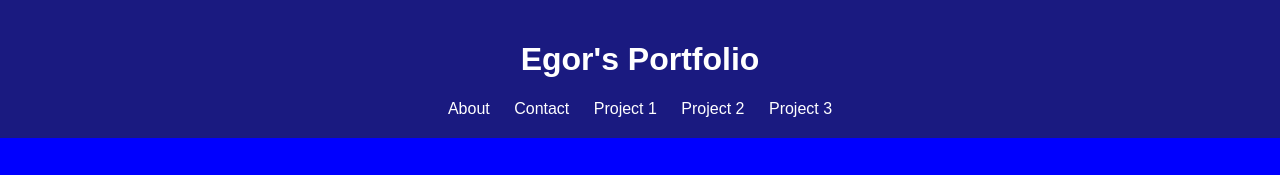
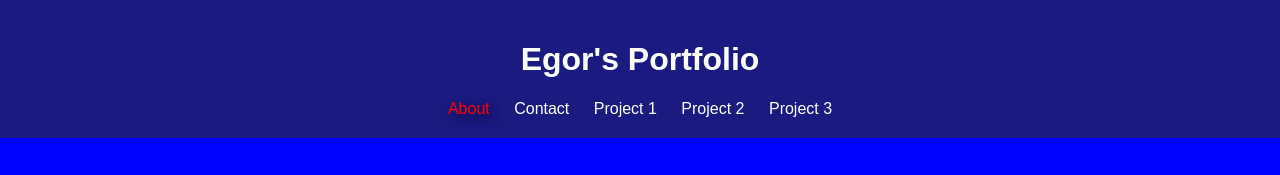
Before and after one commit to EgorDorodnyi/Y11-Portfolio-Egor, a plain HTML site: page project3.html in a window 1280 px wide. In both pictures the pointer is over the link "About". Shown: the top 175 px of the page. Drawn offline with Linux system fonts and the light colour scheme.

Commit message:
refinment

```diff
--- a/Contact.css
+++ b/Contact.css
@@ -15,6 +15,13 @@ body {
     text-decoration: none;
     color: white;
   }
+
+
+    nav a:hover {
+        color: red;
+        text-shadow: 4px 4px 12px rgba(0, 0, 0, 0.7);
+    }
+
   main {
     padding: 20px;
   }
--- a/Projects.css
+++ b/Projects.css
@@ -14,7 +14,14 @@ body {
     margin: 0 10px;
     text-decoration: none;
     color: white;
+
   }
+
+  nav a:hover {
+    color: red;
+    text-shadow: 4px 4px 12px rgba(0, 0, 0, 0.7);
+    }
+
   main {
     padding: 20px;
   }
--- a/project3.html
+++ b/project3.html
@@ -10,7 +10,7 @@
   <header>
     <h1>Egor's Portfolio</h1>
     <nav>
-      <a href="index.html">About</a>
+      <a href="index.html" class="">About</a>
       <a href="contact.html">Contact</a>
       <a href="project1.html">Project 1</a>
       <a href="project2.html">Project 2</a>
--- a/styles.css
+++ b/styles.css
@@ -15,6 +15,12 @@ body {
     text-decoration: none;
     color: white;
   }
+
+  nav a:hover {
+    color: red;
+    text-shadow: 4px 4px 12px rgba(0, 0, 0, 0.7);
+    }
+
   main {
     padding: 20px;
   }
```
